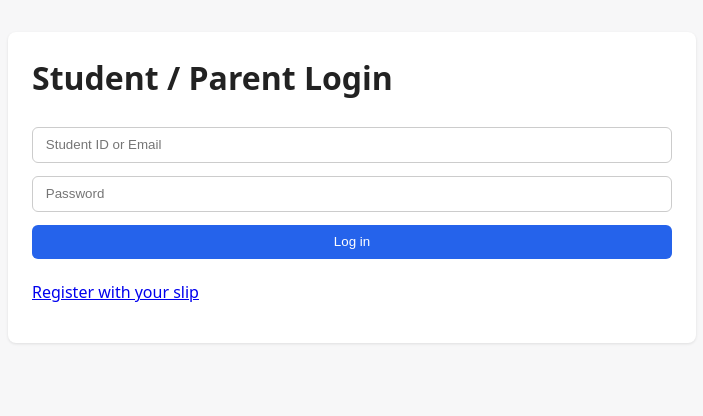
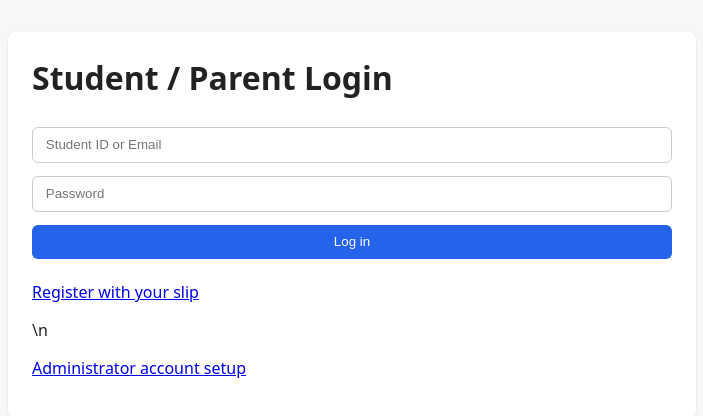
Before and after one commit to Mishtino/Chikoro-Digital, a Next.js app in the folder web/: page /portal/login in a window 1280 px wide. Shown: the top 416 px of the page, without its empty margins (288-991 px from the left). Built offline with nearby package versions, Linux system fonts and the light colour scheme; no server answers.

Commit message:
Link administrator signup from portal login

```diff
--- a/web/pages/portal/login.js
+++ b/web/pages/portal/login.js
@@ -35,7 +35,7 @@ export default function PortalLogin() {
           <input type="password" placeholder="Password" value={password} onChange={(e) => setPassword(e.target.value)} />
           <button type="submit">Log in</button>
         </form>
-        <p><a href="/portal/register">Register with your slip</a></p>
+        <p><a href="/portal/register">Register with your slip</a></p>\n        <p><a href="/admin/register">Administrator account setup</a></p>
       </div>
     </div>
   );
```
